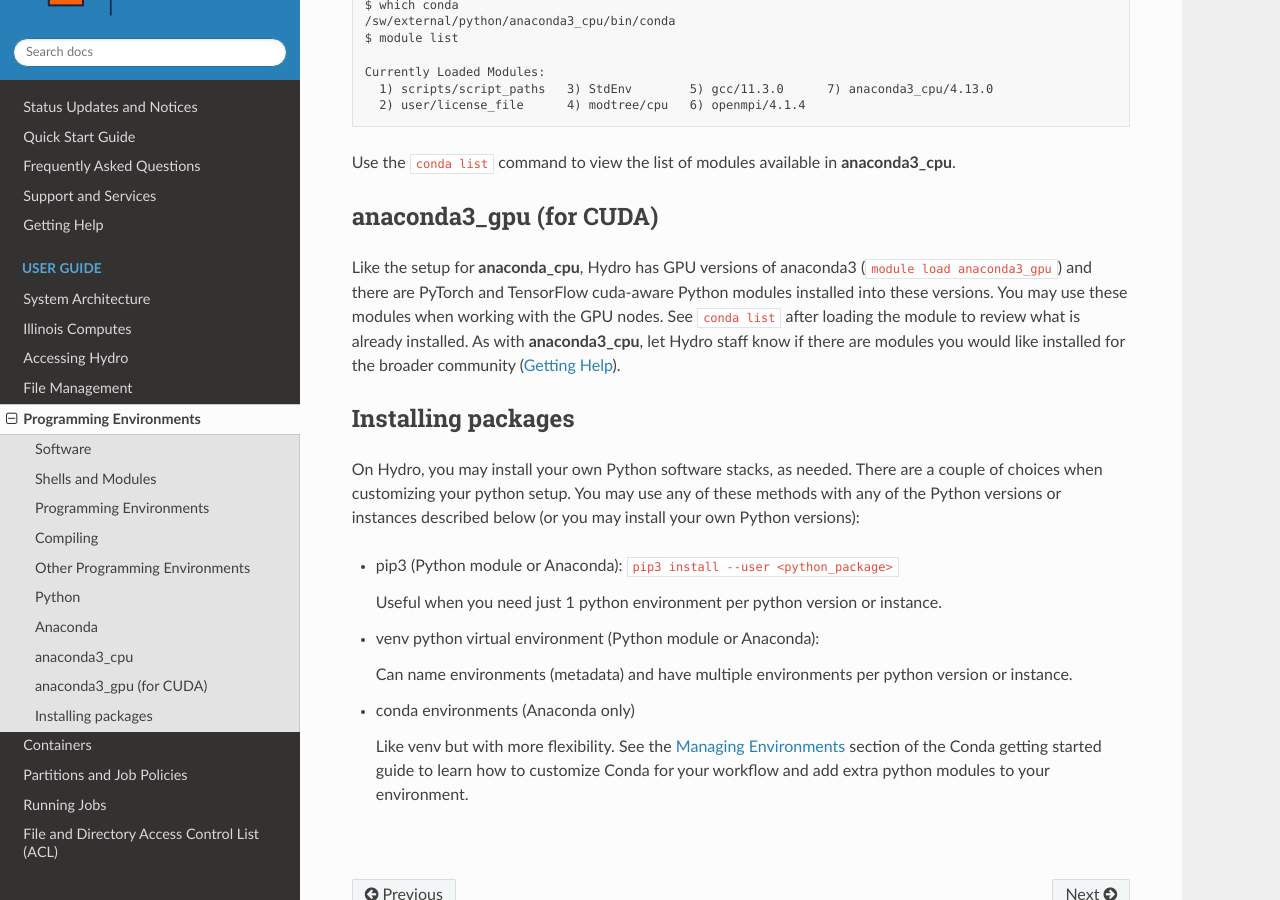
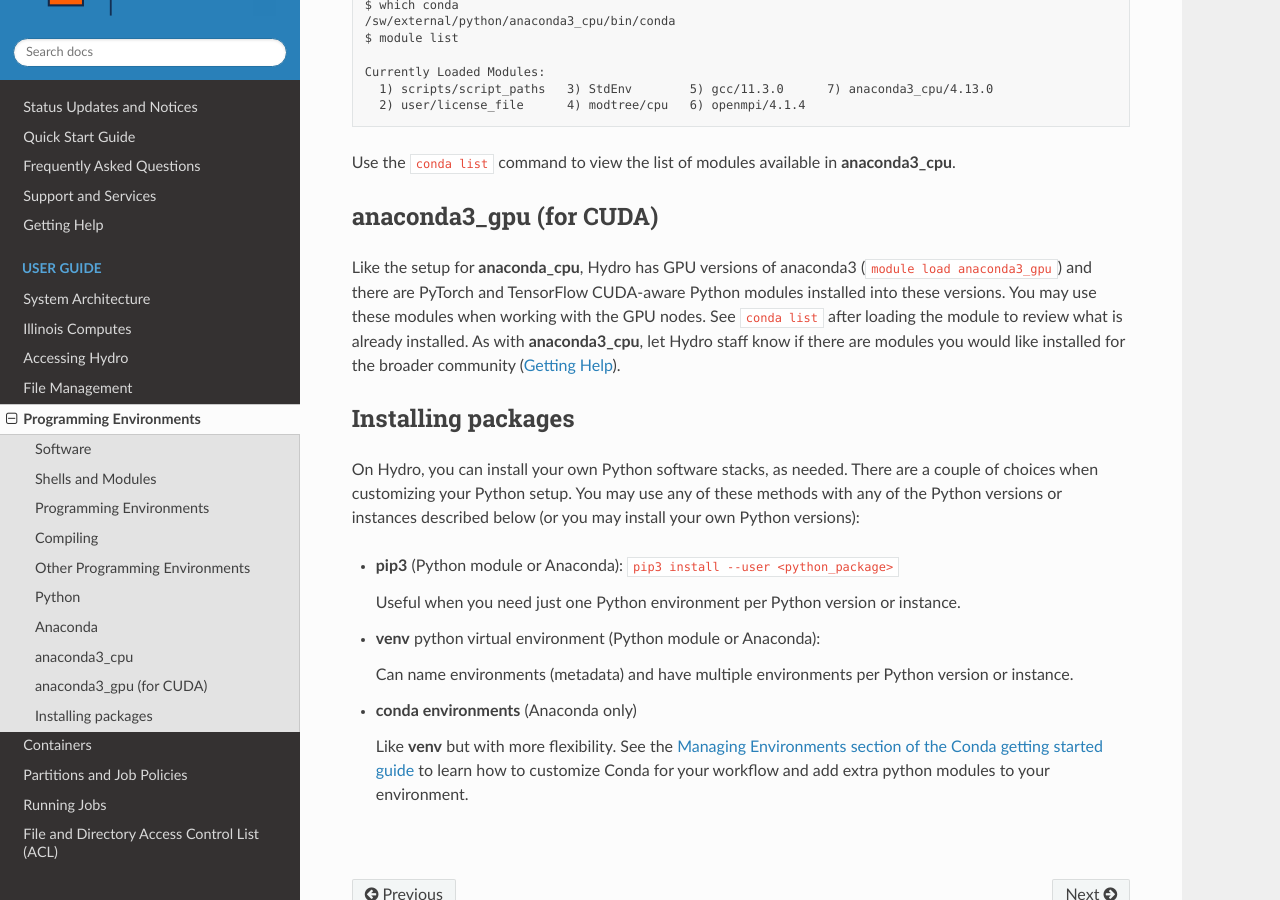
Before and after one commit to ncsa/hydro_documentation, a Sphinx documentation site: the page built from docs/source/user-guide/prog-env.rst, in a window 1280 px wide and 900 px high, scrolled down 3124 px. Built offline with Sphinx 7.4.7 and the Read the Docs theme 2.0.0, drawn with Linux system fonts in a browser that asks for light colours; some of the changed text lies outside the part shown.

Commit message:
Update prog-env.rst minor editorial changes

```diff
--- a/docs/source/user-guide/prog-env.rst
+++ b/docs/source/user-guide/prog-env.rst
@@ -155,23 +155,23 @@ Use the ``conda list`` command to view the list of modules available in **anacon
 anaconda3_gpu (for CUDA)
 ------------------------
 
-Like the setup for **anaconda_cpu**, Hydro has GPU versions of anaconda3 (``module load anaconda3_gpu``) and there are PyTorch and TensorFlow cuda-aware Python modules installed into these versions.  You may use these modules when working with the GPU nodes. See ``conda list`` after loading the module to review what is already installed. As with **anaconda3_cpu**, let Hydro staff know if there are modules you would like installed for the broader community (:ref:`help`).
+Like the setup for **anaconda_cpu**, Hydro has GPU versions of anaconda3 (``module load anaconda3_gpu``) and there are PyTorch and TensorFlow CUDA-aware Python modules installed into these versions.  You may use these modules when working with the GPU nodes. See ``conda list`` after loading the module to review what is already installed. As with **anaconda3_cpu**, let Hydro staff know if there are modules you would like installed for the broader community (:ref:`help`).
 
 Installing packages
 --------------------
 
-On Hydro, you may install your own Python software stacks, as needed. There are a couple of choices when customizing your python setup.  You may use any of these methods with any of the Python versions or instances described below (or you may install your own Python versions):
+On Hydro, you can install your own Python software stacks, as needed. There are a couple of choices when customizing your Python setup.  You may use any of these methods with any of the Python versions or instances described below (or you may install your own Python versions):
 
-- pip3 (Python module or Anaconda): ``pip3 install --user <python_package>``
+- **pip3** (Python module or Anaconda): ``pip3 install --user <python_package>``
 
-  Useful when you need just 1 python environment per python version or instance.
+  Useful when you need just one Python environment per Python version or instance.
 
-- venv python virtual environment (Python module or Anaconda):
+- **venv** python virtual environment (Python module or Anaconda):
 
-  Can name environments (metadata) and have multiple environments per python version or instance.
+  Can name environments (metadata) and have multiple environments per Python version or instance.
 
-- conda environments  (Anaconda only)
+- **conda environments** (Anaconda only)
 
-  Like venv but with more flexibility. See the `Managing Environments <https://conda.io/projects/conda/en/latest/user-guide/tasks/manage-environments.html>`_ section of the Conda getting started guide to learn how to customize Conda for your workflow and add extra python modules to your environment.
+  Like **venv** but with more flexibility. See the `Managing Environments section of the Conda getting started guide <https://conda.io/projects/conda/en/latest/user-guide/tasks/manage-environments.html>`_ to learn how to customize Conda for your workflow and add extra python modules to your environment.
 
 |
```
Also changed, not shown: other parts of docs/source/user-guide/prog-env.rst (+11 -11 lines).
